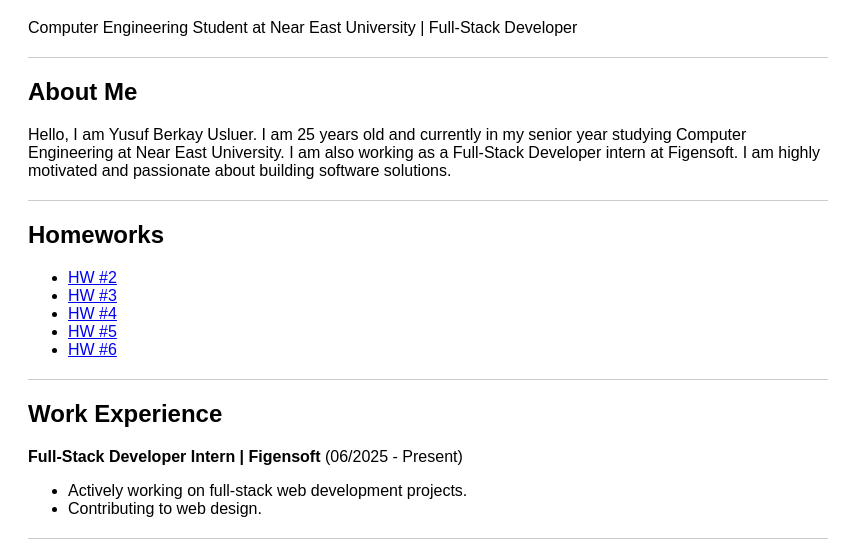
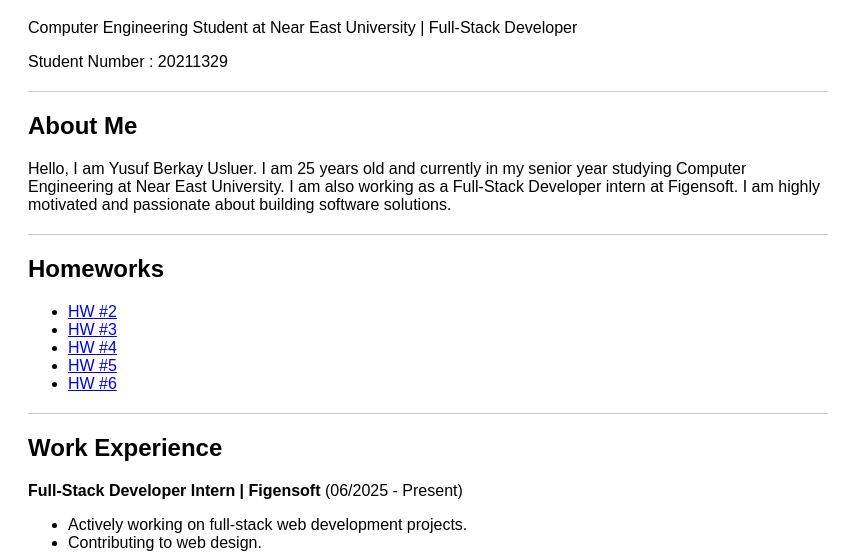
Before and after one commit to YusufBerkayU/YusufBerkayU.github.io, a plain HTML site: page index.html in a window 1280 px wide. Shown: the part 243-799 px from the top of the page, without its empty margins (0-863 px from the left). Drawn offline with Linux system fonts and the light colour scheme.

Commit message:
Add files via upload

```diff
--- a/index.html
+++ b/index.html
@@ -30,6 +30,7 @@
 
     <h1>Yusuf Berkay Usluer</h1>
     <p>Computer Engineering Student at Near East University | Full-Stack Developer</p>
+    <p>Student Number : 20211329</p>
 
     <hr>
 
```
